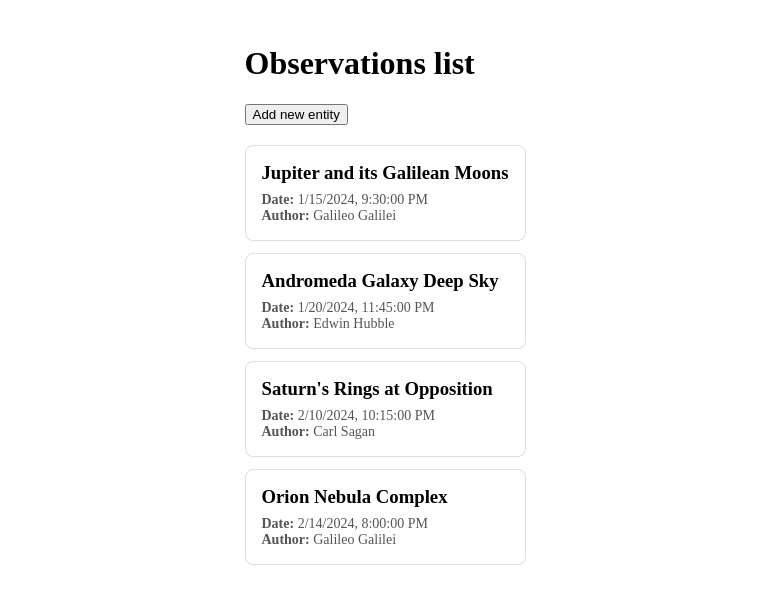
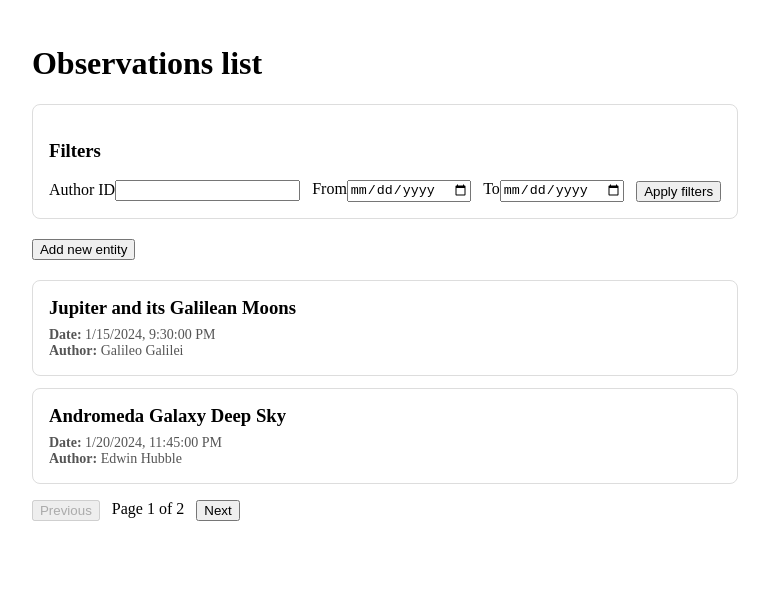
Before and after one commit to OlesiaShevchenko245/Internship_Task3, a React (Create React App) app: page /observations in a window 1280 px wide. Shown: the top 604 px of the page, without its empty margins (255-1024 px from the left). Built offline with nearby package versions, Linux system fonts and the light colour scheme.

Commit message:
add pagination and filter

```diff
--- a/src/pages/ObservationDetailsPage.jsx
+++ b/src/pages/ObservationDetailsPage.jsx
@@ -1,12 +1,172 @@
-import { useParams } from "react-router-dom";
+import { useState } from "react";
+import { useParams, useNavigate } from "react-router-dom";
+import { mockObservations } from "../mock/observations";
 
 function ObservationDetailsPage() {
   const { id } = useParams();
+  const navigate = useNavigate();
+
+  const isCreateMode = !id;
+
+  const existingObservation = mockObservations.find(
+    (o) => o.id === Number(id)
+  );
+
+  const [mode, setMode] = useState(isCreateMode ? "edit" : "view");
+
+  const [formData, setFormData] = useState(
+    existingObservation || {
+      name: "",
+      description: "",
+      observationTime: "",
+      author: { firstName: "", lastName: "" },
+      celestialObjects: [],
+    }
+  );
+
+  const [originalData, setOriginalData] = useState(existingObservation);
+  const [error, setError] = useState(null);
+  const [toastMessage, setToastMessage] = useState(null);
+
+  const handleChange = (field, value) => {
+    setFormData((prev) => ({ ...prev, [field]: value }));
+  };
+
+  const validate = () => {
+    if (!formData.name.trim()) {
+      setError("Name is required");
+      return false;
+    }
+    if (!formData.observationTime) {
+      setError("Observation time is required");
+      return false;
+    }
+    return true;
+  };
+
+  const handleSave = () => {
+    if (!validate()) return;
+
+    try {
+      setError(null);
+
+      setOriginalData(formData);
+      setMode("view");
+
+      setToastMessage(
+        isCreateMode
+          ? "Observation created successfully"
+          : "Observation updated successfully"
+      );
+      setTimeout(() => setToastMessage(null), 3000);
+
+      if (isCreateMode) {
+        navigate("/observations");
+      }
+    } catch (e) {
+      setError("Saving error occurred");
+    }
+  };
+
+  const handleCancel = () => {
+    if (isCreateMode) {
+      navigate("/observations");
+    } else {
+      setFormData(originalData);
+      setMode("view");
+      setError(null);
+    }
+  };
 
   return (
-    <div>
-      <h1>Details:</h1>
-      <p>Observation ID: {id}</p>
+    <div style={{ padding: "24px", maxWidth: "800px", margin: "0 auto" }}>
+      <button onClick={() => navigate("/observations")}>← Back</button>
+
+      <h1>
+        {isCreateMode
+          ? "Create observation"
+          : mode === "view"
+          ? "Observation details"
+          : "Edit observation"}
+      </h1>
+
+      {mode === "view" && (
+        <>
+          <p><strong>Name:</strong> {formData.name}</p>
+          <p><strong>Description:</strong> {formData.description}</p>
+          <p><strong>Date:</strong> {formData.observationTime}</p>
+          <p>
+            <strong>Author:</strong>{" "}
+            {formData.author.firstName} {formData.author.lastName}
+          </p>
+          <p>
+            <strong>Celestial objects:</strong>{" "}
+            {formData.celestialObjects.join(", ")}
+          </p>
+
+          <button onClick={() => setMode("edit")}>✏️ Edit</button>
+        </>
+      )}
+
+      {mode === "edit" && (
+        <>
+          <div>
+            <label>Name</label>
+            <input
+              value={formData.name}
+              onChange={(e) => handleChange("name", e.target.value)}
+            />
+          </div>
+
+          <div>
+            <label>Description</label>
+            <textarea
+              value={formData.description}
+              onChange={(e) =>
+                handleChange("description", e.target.value)
+              }
+            />
+          </div>
+
+          <div>
+            <label>Date</label>
+            <input
+              type="datetime-local"
+              value={formData.observationTime}
+              onChange={(e) =>
+                handleChange("observationTime", e.target.value)
+              }
+            />
+          </div>
+
+          {error && <p style={{ color: "red" }}>{error}</p>}
+
+          <div style={{ marginTop: "16px" }}>
+            <button onClick={handleSave}>
+              {isCreateMode ? "Create" : "Save"}
+            </button>
+            <button onClick={handleCancel} style={{ marginLeft: "8px" }}>
+              Cancel
+            </button>
+          </div>
+        </>
+      )}
+
+      {toastMessage && (
+        <div
+          style={{
+            position: "fixed",
+            bottom: "20px",
+            right: "20px",
+            background: "#333",
+            color: "#fff",
+            padding: "12px 16px",
+            borderRadius: "6px",
+          }}
+        >
+          {toastMessage}
+        </div>
+      )}
     </div>
   );
 }
--- a/src/pages/ObservationsListPage.jsx
+++ b/src/pages/ObservationsListPage.jsx
@@ -1,9 +1,21 @@
 import { useState } from "react";
-import { useNavigate } from "react-router-dom";
+import { useNavigate, useSearchParams } from "react-router-dom";
 import { mockObservations } from "../mock/observations";
 
 function ObservationsListPage() {
     const navigate = useNavigate();
+    const [searchParams, setSearchParams] = useSearchParams();
+
+    const authorId = searchParams.get("authorId");
+    const fromDate = searchParams.get("from");
+    const toDate = searchParams.get("to");
+
+    const page = Number(searchParams.get("page") ?? 0);
+    const size = Number(searchParams.get("size") ?? 2); // page size
+
+    const [filterAuthorId, setFilterAuthorId] = useState(authorId || "");
+    const [filterFrom, setFilterFrom] = useState(fromDate || "");
+    const [filterTo, setFilterTo] = useState(toDate || "");
 
     const [observations, setObservations] = useState(mockObservations);
     const [hoveredId, setHoveredId] = useState(null);
@@ -12,6 +24,40 @@ function ObservationsListPage() {
     const [deleteError, setDeleteError] = useState(null);
 
     const [toastMessage, setToastMessage] = useState(null);
+
+    const applyFilters = () => {
+        const params = {};
+
+        if (filterAuthorId) params.authorId = filterAuthorId;
+        if (filterFrom) params.from = filterFrom;
+        if (filterTo) params.to = filterTo;
+
+        params.page = 0;
+        params.size = size;
+
+        setSearchParams(params);
+    };
+
+    const filteredObservations = observations.filter((obs) => {
+        if (authorId && obs.author.id !== Number(authorId)) return false;
+        if (fromDate && obs.observationTime < fromDate) return false;
+        if (toDate && obs.observationTime > toDate) return false;
+        return true;
+    });
+
+    const totalPages = Math.ceil(filteredObservations.length / size);
+
+    const paginatedObservations = filteredObservations.slice(
+        page * size,
+        page * size + size
+    );
+
+    const goToPage = (newPage) => {
+        const params = Object.fromEntries(searchParams.entries());
+        params.page = newPage;
+        params.size = size;
+        setSearchParams(params);
+    };
 
     const handleDelete = () => {
         try {
@@ -33,17 +79,61 @@ function ObservationsListPage() {
         <div style={{ padding: "24px", maxWidth: "900px", margin: "0 auto" }}>
             <h1>Observations list</h1>
 
+            <div
+                style={{
+                    border: "1px solid #ddd",
+                    padding: "16px",
+                    borderRadius: "8px",
+                    marginBottom: "20px",
+                }}
+            >
+                <h3>Filters</h3>
+
+                <div style={{ display: "flex", gap: "12px", flexWrap: "wrap" }}>
+                    <div>
+                        <label>Author ID</label>
+                        <input
+                            type="number"
+                            value={filterAuthorId}
+                            onChange={(e) => setFilterAuthorId(e.target.value)}
+                        />
+                    </div>
+
+                    <div>
+                        <label>From</label>
+                        <input
+                            type="date"
+                            value={filterFrom}
+                            onChange={(e) => setFilterFrom(e.target.value)}
+                        />
+                    </div>
+
+                    <div>
+                        <label>To</label>
+                        <input
+                            type="date"
+                            value={filterTo}
+                            onChange={(e) => setFilterTo(e.target.value)}
+                        />
+                    </div>
+
+                    <div style={{ alignSelf: "flex-end" }}>
+                        <button onClick={applyFilters}>Apply filters</button>
+                    </div>
+                </div>
+            </div>
+
             <div style={{ marginBottom: "20px" }}>
                 <button onClick={() => navigate("/observations/new")}>
                     Add new entity
                 </button>
             </div>
 
-      {observations.length === 0 ? (
+            {paginatedObservations.length === 0 ? (
                 <p>The list is empty</p>
             ) : (
                 <ul style={{ listStyle: "none", padding: 0 }}>
-          {observations.map((obs) => (
+                    {paginatedObservations.map((obs) => (
                         <li
                             key={obs.id}
                             onClick={() => navigate(`/observations/${obs.id}`)}
@@ -71,7 +161,6 @@ function ObservationsListPage() {
                                         right: "12px",
                                         top: "12px",
                                         cursor: "pointer",
-                    marginTop: "50px"
                                     }}
                                 >
                                     🗑
@@ -93,6 +182,28 @@ function ObservationsListPage() {
                         </li>
                     ))}
                 </ul>
+            )}
+
+            {totalPages > 1 && (
+                <div style={{ display: "flex", gap: "12px", marginTop: "16px" }}>
+                    <button
+                        disabled={page === 0}
+                        onClick={() => goToPage(page - 1)}
+                    >
+                        Previous
+                    </button>
+
+                    <span>
+                        Page {page + 1} of {totalPages}
+                    </span>
+
+                    <button
+                        disabled={page + 1 >= totalPages}
+                        onClick={() => goToPage(page + 1)}
+                    >
+                        Next
+                    </button>
+                </div>
             )}
 
             {observationToDelete && (
```
Lines whose indentation alone changed are shown as unchanged.
